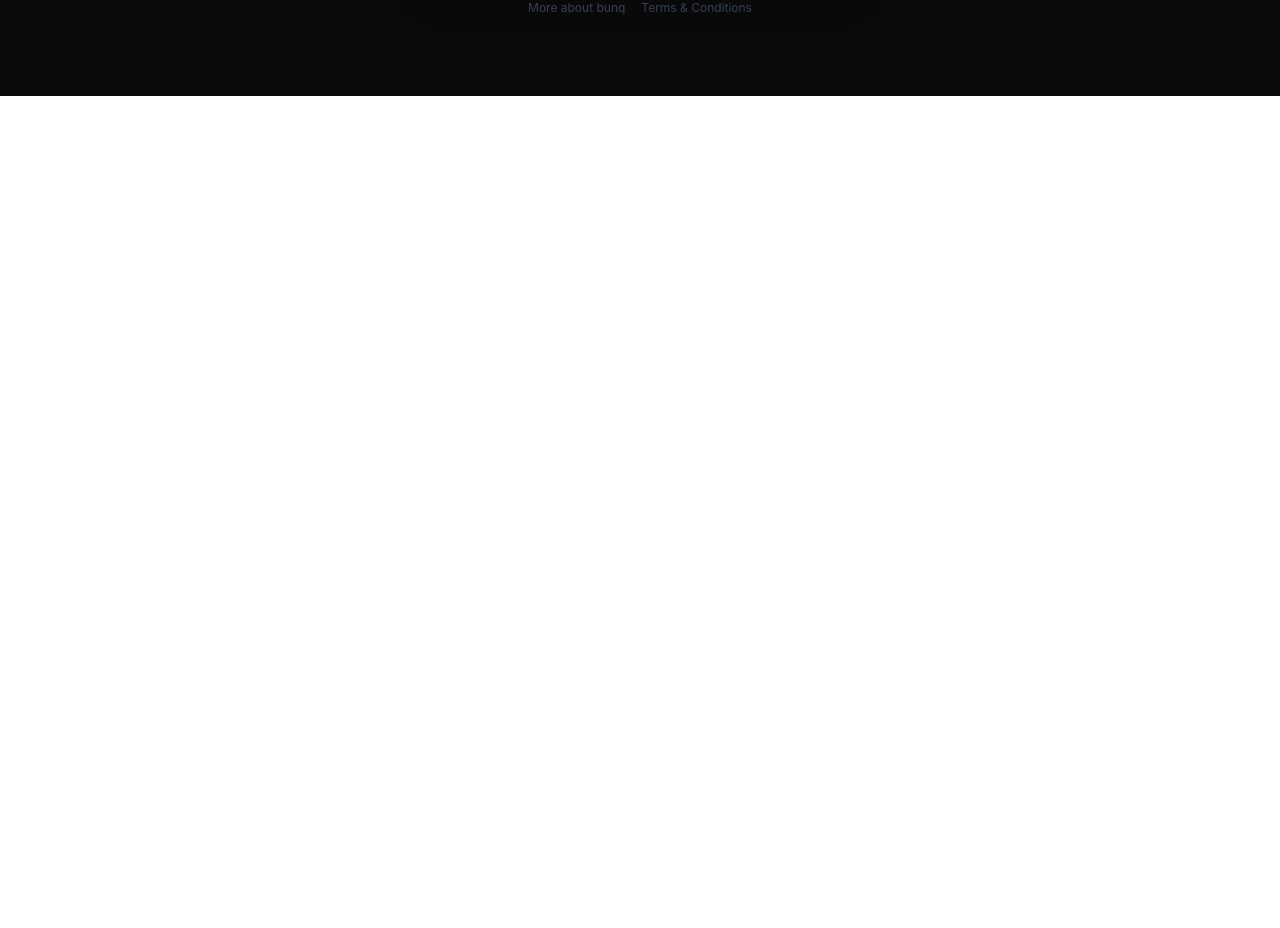
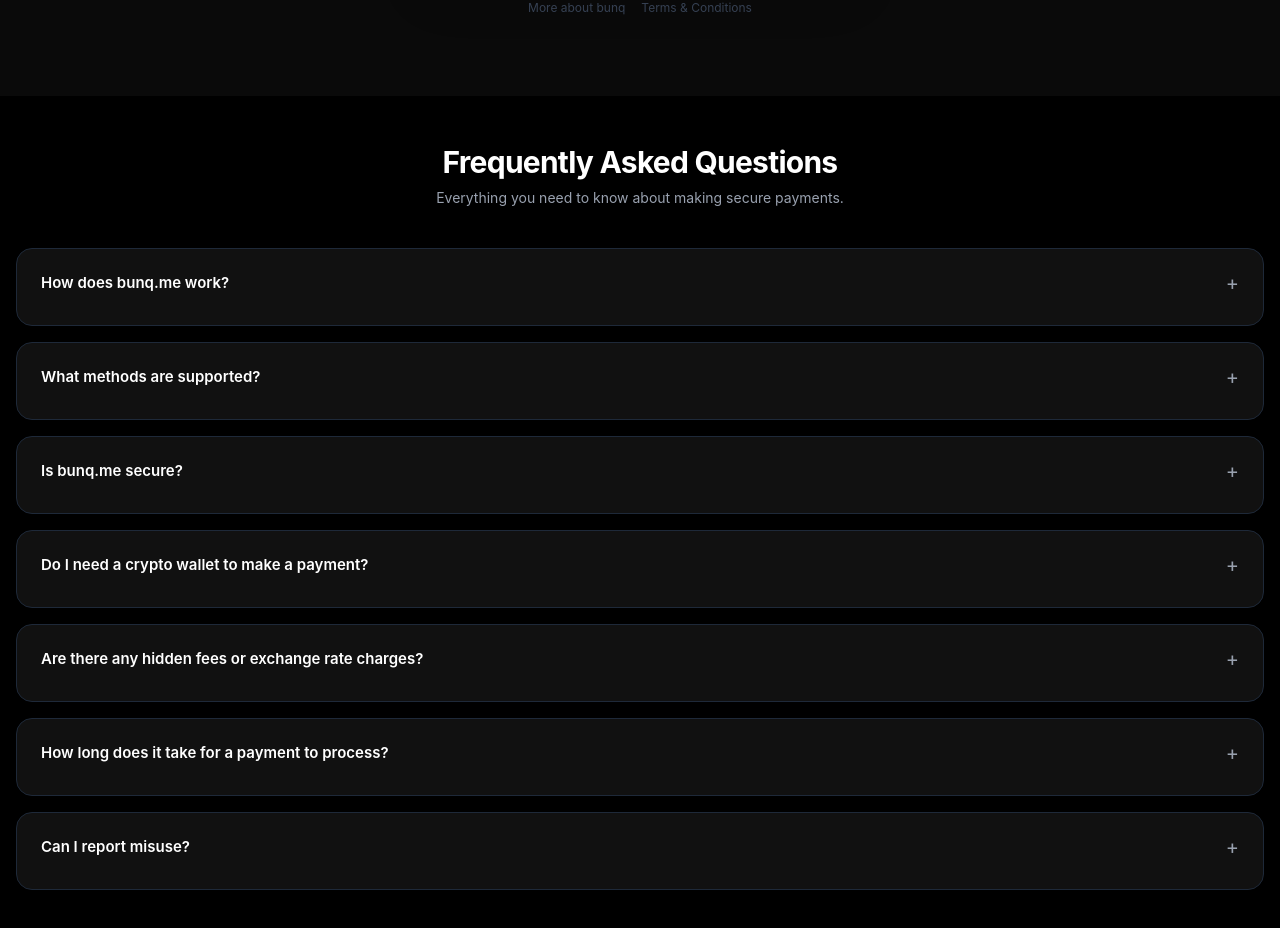
Before and after one commit to Shijan-Pias/payment-bridge-client, a React (Vite) app: page / in a window 1280 px wide. Shown: the part 895-1823 px from the top of the page. Before the commit the page ends 991 px from the top, so only its background shows below. Built offline with nearby package versions, Linux system fonts and the light colour scheme.

Commit message:
add a new code

```diff
--- /dev/null
+++ b/src/Components/FAQ.jsx
@@ -0,0 +1,80 @@
+import { useState } from "react";
+
+const FAQ = () => {
+  const [openIndex, setOpenIndex] = useState(null);
+
+  const toggleFAQ = (index) => {
+    setOpenIndex(openIndex === index ? null : index);
+  };
+
+  const faqs = [
+    {
+      question: "How does bunq.me work?",
+      answer: "Share your bunq.me link and anyone can send you money — no bunq account required on their end. Just open the link, pick a payment method, and the money lands straight in your bunq account. It’s the easiest way to get paid back, split a bill, or collect money from a group."
+    },
+    {
+      question: "What methods are supported?",
+      answer: "We support a wide range of payment methods including iDEAL, credit card, Apple Pay, Google Pay, Revolut, Monzo, and Wero — so whoever owes you money really has no excuse. Available methods may vary depending on the payer’s country."
+    },
+    {
+      question: "Is bunq.me secure?",
+      answer: "Absolutely. bunq.me runs on the same secure infrastructure as the rest of bunq. Every payment is encrypted and processed safely, so you can share your link without giving it a second thought. We're a fully licensed bank — security isn't an afterthought, it's the foundation."
+    },
+    {
+      question: "Do I need a crypto wallet to make a payment?",
+      answer: "No, you don't need any crypto wallet or knowledge to pay. You simply use your standard Visa/Mastercard or banking app (like Revolut or Monzo) to pay in Euro (€) or USD ($). Our secure gateway handles the automatic conversion behind the scenes."
+    },
+    {
+      question: "Are there any hidden fees or exchange rate charges?",
+      answer: "The amount you see on the screen is exactly what you pay. The real-time exchange rates and processing fees are calculated upfront by our secure payment gateway (NOWPayments), ensuring total transparency before you confirm the transaction."
+    },
+    {
+      question: "How long does it take for a payment to process?",
+      answer: "Card payments and supported instant bank transfers (like Revolut or Monzo) are processed immediately. You will receive a success confirmation on your screen within seconds of authorizing the payment."
+    },
+    {
+      question: "Can I report misuse?",
+      answer: "Yes, and please do so. If you come across a payment link being used for something that doesn’t seem right, you can contact our support team. We take misuse seriously and act on reports quickly to keep the platform safe for everyone."
+    }
+  ];
+
+  return (
+    <div className=" min-h-screen bg-black mx-auto px-4 py-12 font-sans text-white">
+      <div className="text-center mb-10">
+        <h2 className="text-3xl font-bold tracking-tight mb-2">Frequently Asked Questions</h2>
+        <p className="text-gray-400 text-sm">Everything you need to know about making secure payments.</p>
+      </div>
+
+      <div className="space-y-4">
+        {faqs.map((faq, index) => (
+          <div
+            key={index}
+            className="bg-[#111111] border border-gray-800 rounded-2xl overflow-hidden transition-all duration-300"
+          >
+            <button
+              onClick={() => toggleFAQ(index)}
+              className="w-full text-left px-6 py-5 flex items-center justify-between focus:outline-none hover:bg-[#1a1a1a] transition-colors"
+            >
+              <span className="font-semibold text-[15px] pr-4">{faq.question}</span>
+              <span className={`text-xl transition-transform duration-300 text-gray-400 ${openIndex === index ? "rotate-45 text-[#ff6b00]" : ""}`}>
+                +
+              </span>
+            </button>
+
+            <div
+              className={`transition-all duration-300 ease-in-out ${
+                openIndex === index ? "max-h-[500px] opacity-100" : "max-h-0 opacity-0"
+              }`}
+            >
+              <div className="px-6 pb-5 pt-1 text-gray-400 text-sm leading-relaxed border-t border-gray-800/50 mt-2">
+                {faq.answer}
+              </div>
+            </div>
+          </div>
+        ))}
+      </div>
+    </div>
+  );
+};
+
+export default FAQ;
--- a/src/Home/Home.jsx
+++ b/src/Home/Home.jsx
@@ -1,10 +1,12 @@
 import React from 'react';
 import PaymentCard from '../Components/Paymentform';
+import FAQ from '../Components/FAQ';
 
 const Home = () => {
     return (
         <div>
             <PaymentCard></PaymentCard>
+            <FAQ></FAQ>
         </div>
     );
 };
```
